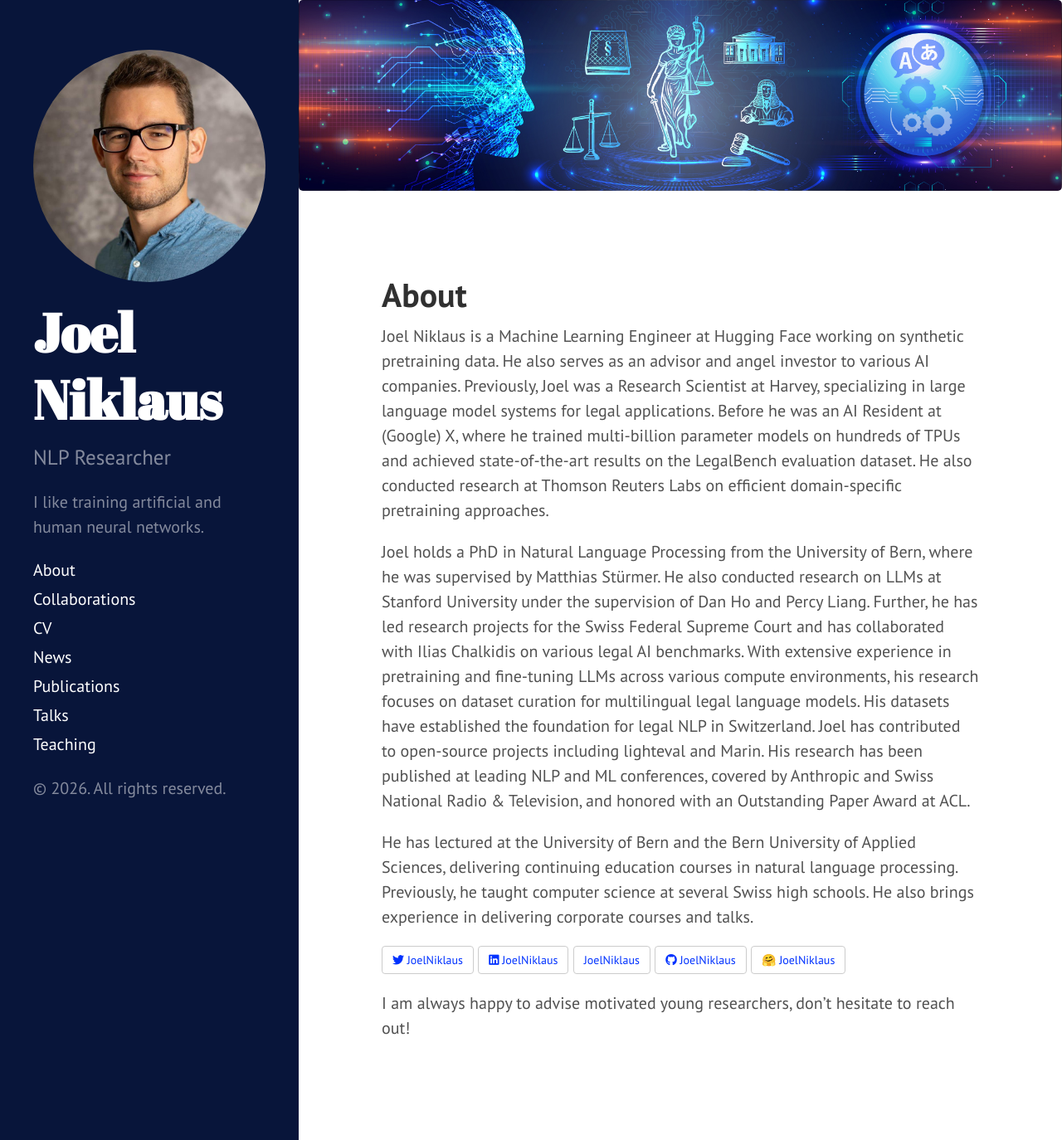
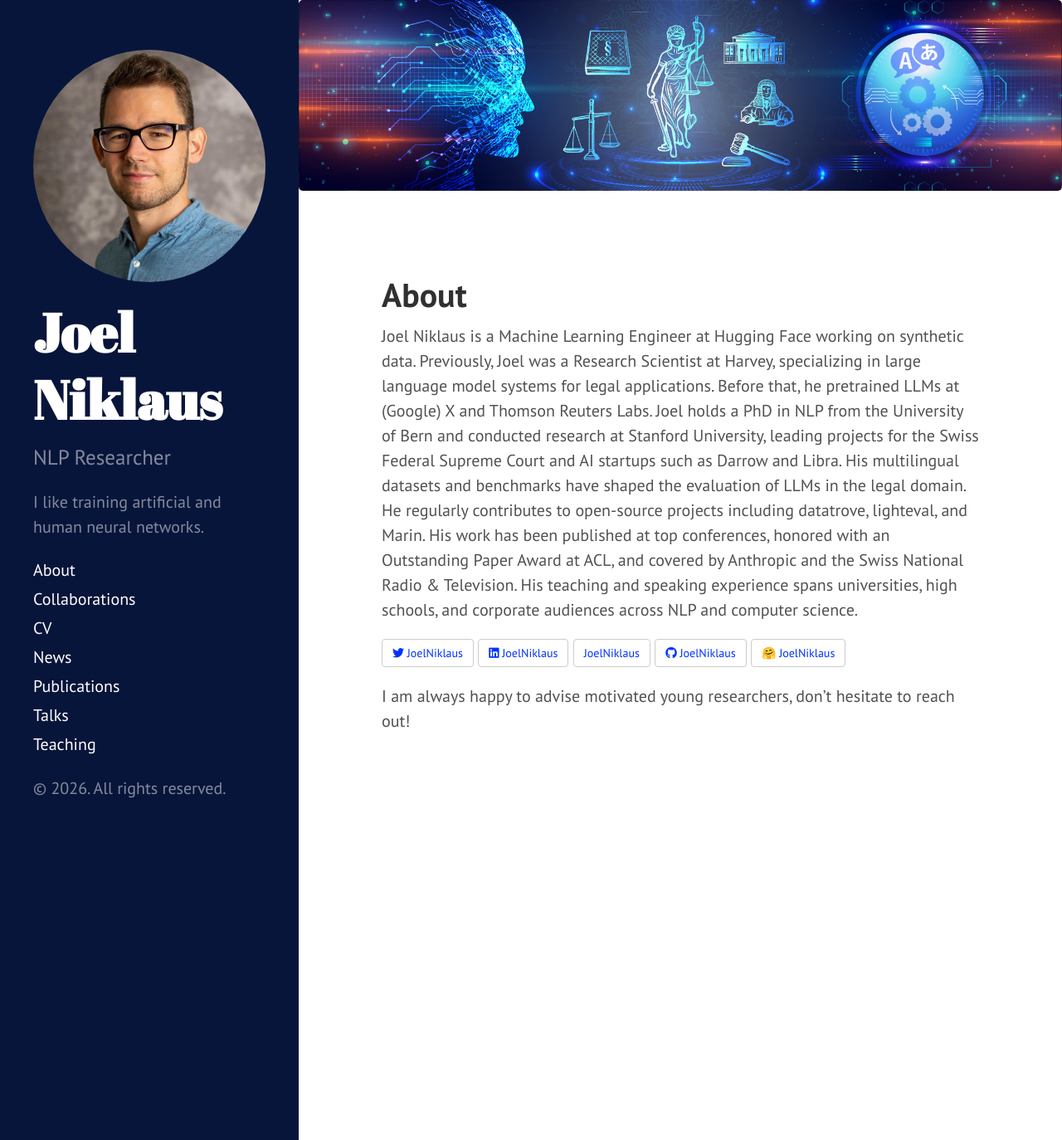
Before and after one commit to JoelNiklaus/joelniklaus.github.io, a Jekyll site: the page built from index.md, in a window 1280 px wide and 1374 px high. Shown: the whole window at 83% size. Built offline with Jekyll 4.4.1, drawn with Linux system fonts in a browser that asks for light colours; a style sheet for code colours, icons or effects is not loaded.

Commit message:
update bio

```diff
--- a/index.md
+++ b/index.md
@@ -4,14 +4,11 @@
 ---
 
 <!-- Professional -->
-Joel Niklaus is a Machine Learning Engineer at Hugging Face working on synthetic pretraining data. He also serves as an advisor and angel investor to various AI companies.
-Previously, Joel was a Research Scientist at Harvey, specializing in large language model systems for legal applications. Before he was an AI Resident at (Google) X, where he trained multi-billion parameter models on hundreds of TPUs and achieved state-of-the-art results on the LegalBench evaluation dataset. He also conducted research at Thomson Reuters Labs on efficient domain-specific pretraining approaches.
-
+Joel Niklaus is a Machine Learning Engineer at Hugging Face working on synthetic data. Previously, Joel was a Research Scientist at Harvey, specializing in large language model systems for legal applications. Before that, he pretrained LLMs at (Google) X and Thomson Reuters Labs.
 <!-- Research -->
-Joel holds a PhD in Natural Language Processing from the University of Bern, where he was supervised by Matthias Stürmer. He also conducted research on LLMs at Stanford University under the supervision of Dan Ho and Percy Liang. Further, he has led research projects for the Swiss Federal Supreme Court and has collaborated with Ilias Chalkidis on various legal AI benchmarks. With extensive experience in pretraining and fine-tuning LLMs across various compute environments, his research focuses on dataset curation for multilingual legal language models. His datasets have established the foundation for legal NLP in Switzerland. Joel has contributed to open-source projects including lighteval and Marin. His research has been published at leading NLP and ML conferences, covered by Anthropic and Swiss National Radio & Television, and honored with an Outstanding Paper Award at ACL.
-
+Joel holds a PhD in NLP from the University of Bern and conducted research at Stanford University, leading projects for the Swiss Federal Supreme Court and AI startups such as Darrow and Libra. His multilingual datasets and benchmarks have shaped the evaluation of LLMs in the legal domain. He regularly contributes to open-source projects including datatrove, lighteval, and Marin. His work has been published at top conferences, honored with an Outstanding Paper Award at ACL, and covered by Anthropic and the Swiss National Radio & Television.
 <!-- Teaching -->
-He has lectured at the University of Bern and the Bern University of Applied Sciences, delivering continuing education courses in natural language processing. Previously, he taught computer science at several Swiss high schools. He also brings experience in delivering corporate courses and talks.
+His teaching and speaking experience spans universities, high schools, and corporate audiences across NLP and computer science.
 
 
 <a href="https://twitter.com/joelniklaus" target="_blank" type="button" class="btn"><i class="fa-brands fa-twitter"></i> JoelNiklaus</a>
```
